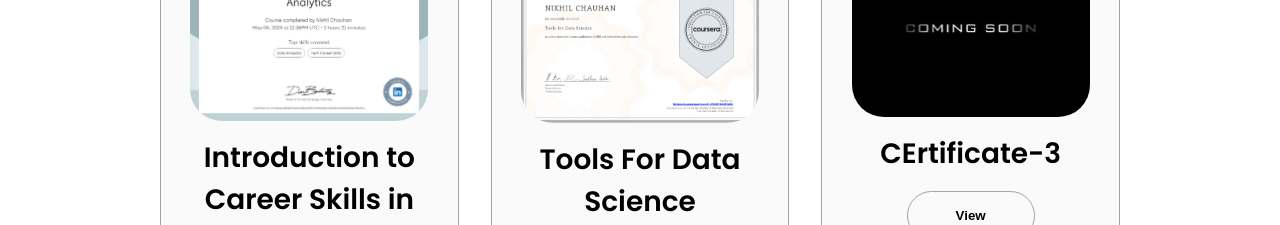
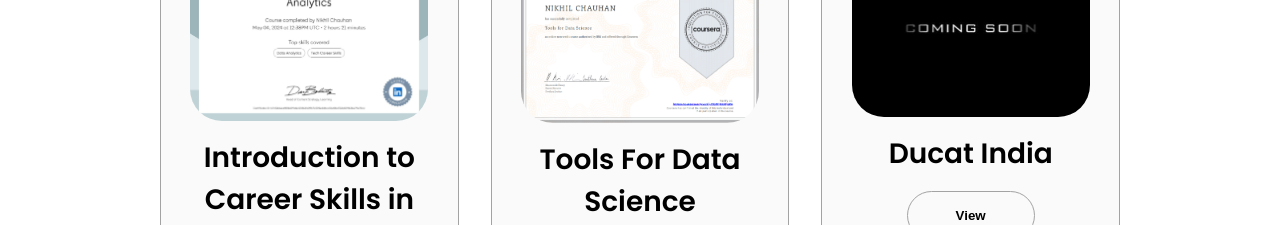
Before and after one commit to NikhilChauhan98/portfoliosite, a plain HTML site: page index.html in a window 1280 px wide. Shown: the part 3240-3465 px from the top of the page. Drawn offline with Linux system fonts and the light colour scheme.

Commit message:
new certificate adding

```diff
--- a/index.html
+++ b/index.html
@@ -335,7 +335,7 @@
               class="certificate-img"
             />
           </div>
-        <h2 class="experience-sub-title project-title">CErtificate-3</h2>
+        <h2 class="experience-sub-title project-title">Ducat India</h2>
         <div class="btn-container">
           <button
             class="btn btn-color-2 project-btn"
```
Also changed, not shown: assets/Screenshot 2025-01-30 112644.png (added).
